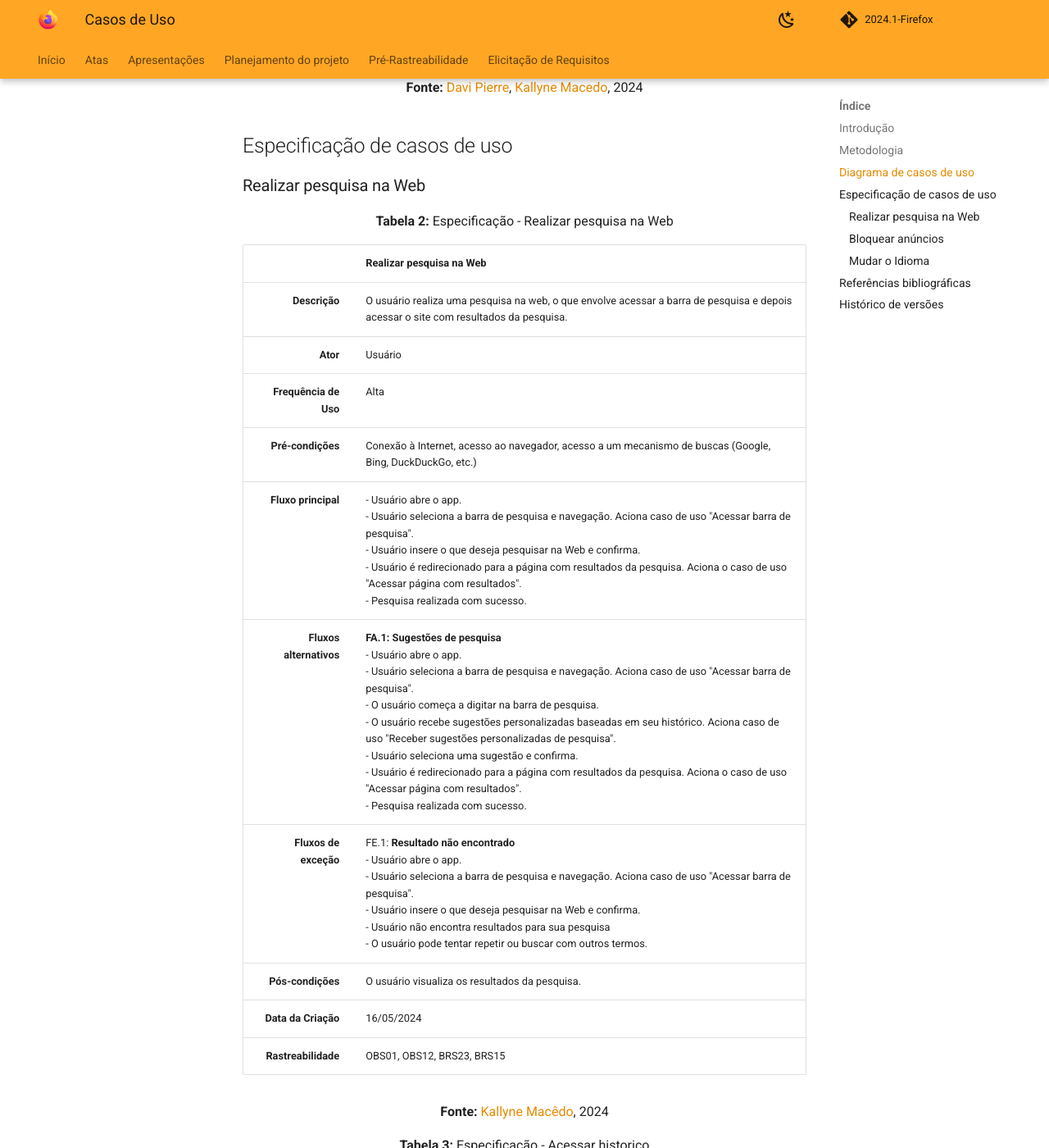
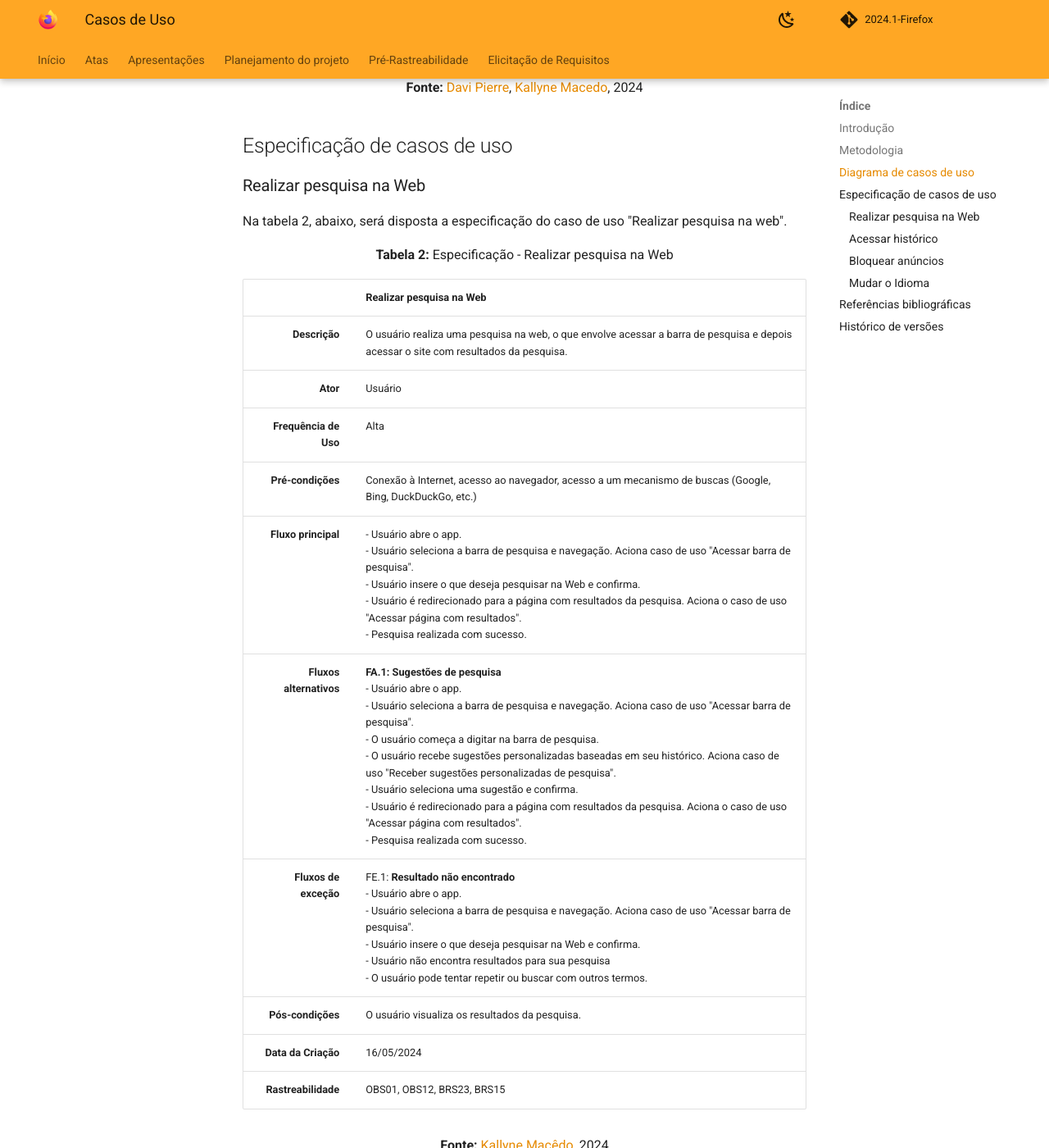
Before and after one commit to martinsglucas/Requisitos-de-Software, an MkDocs documentation site: the page built from docs/modelagem/casos_de_uso/casos_de_uso.md, in a window 1280 px wide and 1400 px high, scrolled down 1252 px. Shown: the whole window at 82% size. Built offline with MkDocs 1.6.1 and Material for MkDocs 9.7.7, drawn with Linux system fonts in a browser that asks for light colours; comment, search, counter and statistics services are not loaded; some of the changed text lies outside the part shown.

Commit message:
update: adiciona texto introdutório nas tabelas 2 e 3

```diff
--- a/docs/modelagem/casos_de_uso/casos_de_uso.md
+++ b/docs/modelagem/casos_de_uso/casos_de_uso.md
@@ -42,6 +42,10 @@
 ## Especificação de casos de uso
 
 ### Realizar pesquisa na Web
+
+Na tabela 2, abaixo, será disposta a especificação do caso de uso "Realizar pesquisa na web".
+
+
 <div align="center">
 <font size="3"><p style="text-align: center"><b>Tabela 2:</b> Especificação - Realizar pesquisa na Web  </p></font>
 </div>
@@ -62,6 +66,10 @@
 <div align="center">
 <font size="3"><p style="text-align: center"><b>Fonte:</b> <a href="https://github.com/kalipassos">Kallyne Macêdo</a>, 2024</p></font>
 </div>
+
+### Acessar histórico
+
+Na tabela 3, abaixo, será disposta a especificação do caso de uso "Acessar histórico".
 
 
 <div align="center">
```
